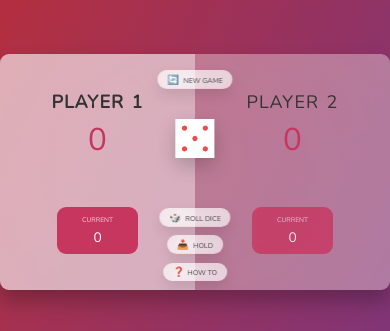
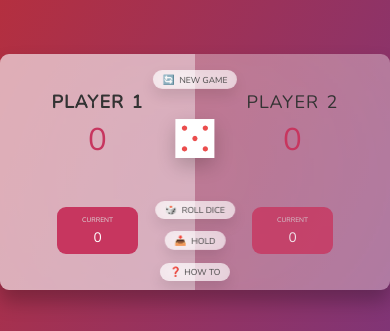
Before and after one commit to Ayushmangit/Dice-game, a plain HTML site: page index.html in a window 390 px wide. Shown: the part 250-581 px from the top of the page. Drawn offline with nearby package versions, Linux system fonts and the light colour scheme.

Commit message:
Update style.css

```diff
--- a/style.css
+++ b/style.css
@@ -245,6 +245,24 @@ main {
   html {
     font-size: 42.5%;
   }
+
+  .btn {
+    font-size: 2.2rem;
+  }
+
+  .btn--new {
+    top: 4rem;
+    z-index: 6;
+  }
+  .btn--roll {
+    top: 37.3rem;
+  }
+  .btn--hold {
+    top: 45.1rem;
+  }
+  .btn--how {
+    top: 53.1rem;
+  }
 }
 @media (max-width: 512px) {
   html {
```
